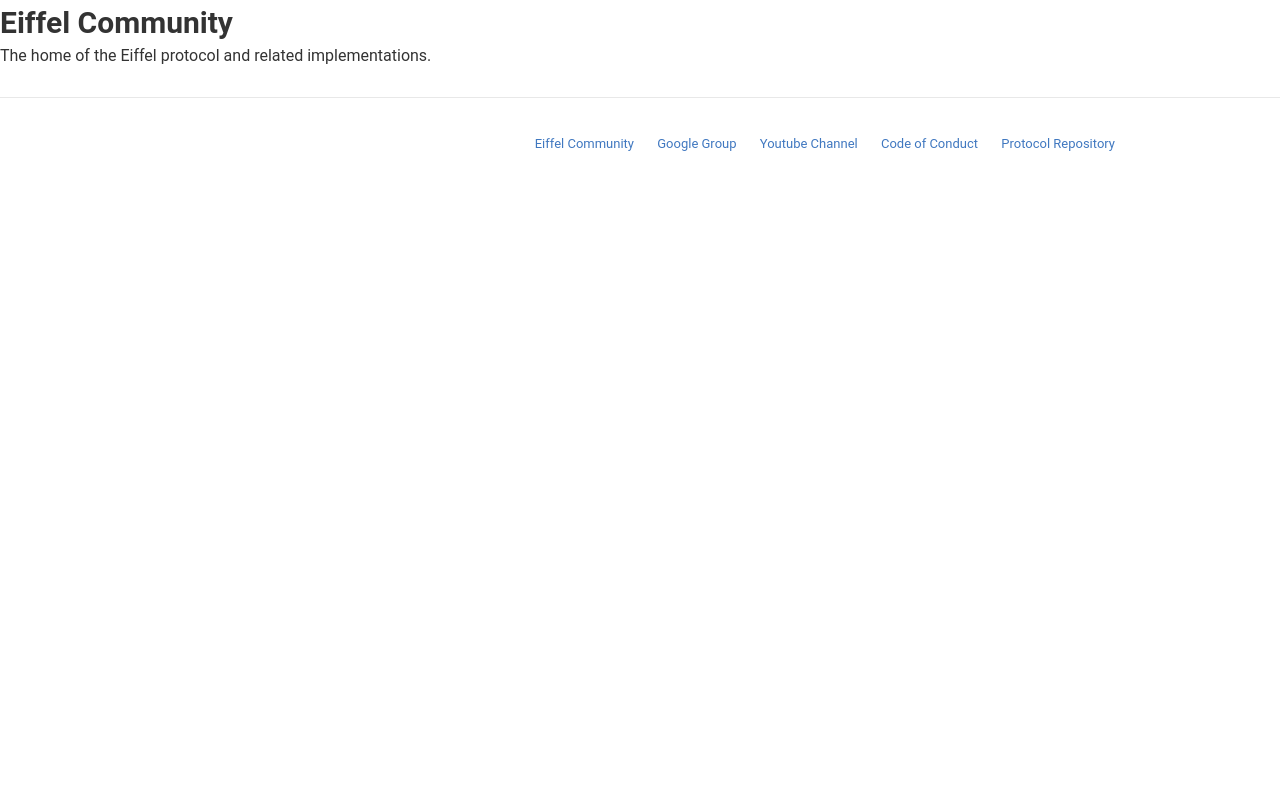
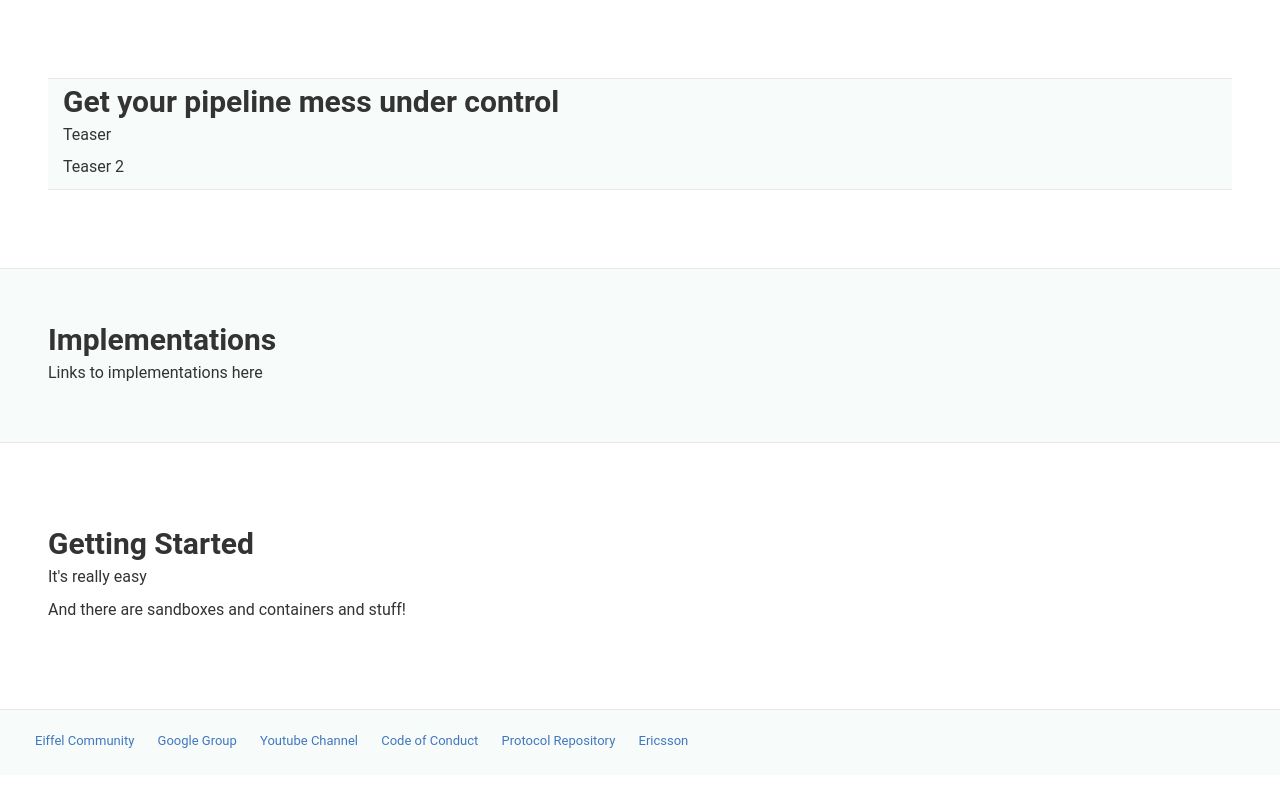
Before and after one commit to eiffel-community/eiffel-community.github.io, a plain HTML site: page index.html in a window 1280 px wide. Drawn offline with Linux system fonts and the light colour scheme.

Commit message:
Intermediate work.

```diff
--- a/css/index.css
+++ b/css/index.css
@@ -183,19 +183,31 @@ ul ul ol,ul ol ol,ol ul ol,ol ol ol {
   list-style-type:lower-alpha
 }
 
+section {
+  padding:48px;
+  margin-top:30px;
+}
+
 .footer {
   position:relative;
-  padding-top:30px;
-  padding-bottom:30px;
+  padding-top:15px;
+  padding-bottom:50px;
   margin-top:30px;
   font-size:13px;
   line-height:32px;
   text-align:center;
-  border-top:1px solid #e8e8e8
+  border-top:1px solid #e8e8e8;
+  background: #f7fbfa
+}
+
+.bg-shade {
+  border-top:1px solid #e8e8e8;
+  border-bottom:1px solid #e8e8e8;
+  background: #f7fbfa
 }
 
 .footer-nav {
-  float:right
+  float:left
 }
 
 .footer-nav-item {
@@ -203,10 +215,13 @@ ul ul ol,ul ol ol,ol ul ol,ol ol ol {
   margin-left:20px
 }
 
+.footer-right-filler {
+  float:right
+}
+
 .container {
   margin-left:auto;
   margin-right:auto;
   padding-left:15px;
   padding-right:15px;
-  max-width:980px
 }
--- a/index.html
+++ b/index.html
@@ -7,14 +7,32 @@
     <link rel="icon" type="image/png" sizes="16x16" href="/favicon-16x16.png">
     <link rel="manifest" href="/manifest.json">
     <link rel="mask-icon" href="/safari-pinned-tab.svg" color="#5bbad5">
-    <link rel='stylesheet' href='/css/index.css'>
+    <link rel='stylesheet' href='./css/index.css'>
     <meta name="theme-color" content="#ffffff">
   </head>
   <body>
-    <h1>Eiffel Community</h1>
-    <p>
-      The home of the Eiffel protocol and related implementations.
-    </p>
+    <section>
+      <div class="container bg-shade">
+        <h1 class="centered-heading">Get your pipeline mess under control</h1>
+        <p class="centered-text">Teaser</p>
+        <p class="centered-text">Teaser 2</p>
+      </div>
+    </section>
+
+    <section class="bg-shade">
+      <div class="container-narrow">
+        <h1 class="centered-heading">Implementations</h1>
+        <p class="centered-text">Links to implementations here</p>
+      </div>
+    </section>
+
+    <section>
+      <div class="container-narrow">
+        <h1 class="centered-heading">Getting Started</h1>
+        <p class="centered-text">It's really easy</p>
+        <p class="centered-text">And there are sandboxes and containers and stuff!</p>
+      </div>
+    </section>
 
     <footer class="footer">
       <div class="container">
@@ -24,8 +42,12 @@
           <a class="footer-nav-item" href="https://www.youtube.com/channel/UC3Zx84ecQ1jyGSc9709xrZg">Youtube Channel</a>
           <a class="footer-nav-item" href="https://github.com/ericsson/eiffel/blob/master/CODE_OF_CONDUCT.md">Code of Conduct</a>
           <a class="footer-nav-item" href="https://github.com/ericsson/eiffel">Protocol Repository</a>
+          <a class="footer-nav-item" href="https://ericsson.com">Ericsson</a>
         </nav>
       </div>
+      <span class="footer-right-filler">
+        &nbsp;
+      </span>
     </footer>
   </body>
 </html>
```
